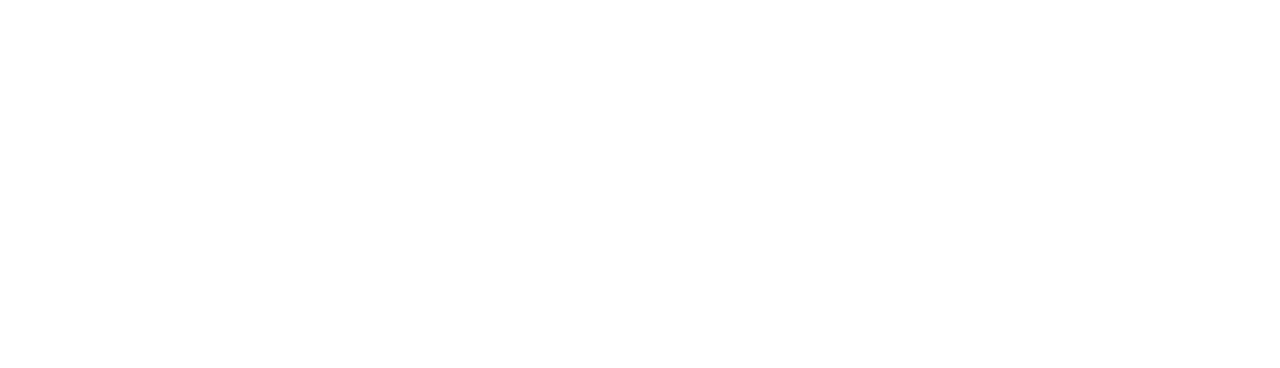
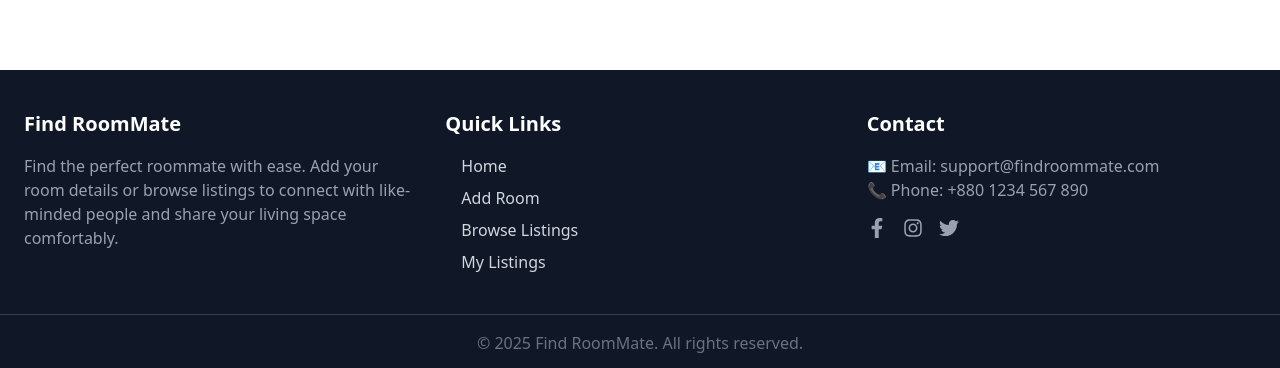
Before and after one commit to ahasanshaker/add-room-finder-client, a React (Vite) app: page / in a window 1280 px wide. Shown: the part 687-1055 px from the top of the page. Before the commit the page ends 800 px from the top, so only its background shows below. Built offline with nearby package versions, Linux system fonts and the light colour scheme; no server answers.

Commit message:
updated footer section

```diff
--- /dev/null
+++ b/src/Component/Footer.jsx
@@ -0,0 +1,68 @@
+import React from "react";
+import { Link } from "react-router";
+import { FaFacebookF, FaInstagram, FaTwitter } from "react-icons/fa";
+
+const Footer = () => {
+
+  // Scroll top helper
+  const scrollTop = () => {
+    window.scrollTo({ top: 0, behavior: "smooth" });
+  };
+
+  return (
+    <footer className="bg-gray-900 text-gray-200 w-full mt-10">
+      <div className="w-full px-6 py-10 grid grid-cols-1 md:grid-cols-3 gap-8">
+
+        {/* About Section */}
+        <div>
+          <h2 className="text-xl font-bold text-white mb-4">Find RoomMate</h2>
+          <p className="text-gray-400">
+            Find the perfect roommate with ease. Add your room details or browse listings to connect with like-minded people and share your living space comfortably.
+          </p>
+        </div>
+
+        {/* Quick Links */}
+        <div>
+          <h2 className="text-xl font-bold text-white mb-4">Quick Links</h2>
+          <ul className="space-y-2">
+            {[
+              { name: "Home", to: "/" },
+              { name: "Add Room", to: "/addRoom" },
+              { name: "Browse Listings", to: "/browseAll" },
+              { name: "My Listings", to: "/myListing" }
+            ].map(link => (
+              <li key={link.to}>
+                <Link
+                  to={link.to}
+                  onClick={scrollTop}
+                  className="px-4 py-2 rounded-md transition duration-300 text-gray-300 hover:bg-primary hover:text-white"
+                >
+                  {link.name}
+                </Link>
+              </li>
+            ))}
+          </ul>
+        </div>
+
+        {/* Contact Section */}
+        <div>
+          <h2 className="text-xl font-bold text-white mb-4">Contact</h2>
+          <p className="text-gray-400">📧 Email: support@findroommate.com</p>
+          <p className="text-gray-400">📞 Phone: +880 1234 567 890</p>
+          <div className="flex gap-4 mt-4 text-gray-400">
+            <a href="#" className="hover:text-white transition"><FaFacebookF size={20} /></a>
+            <a href="#" className="hover:text-white transition"><FaInstagram size={20} /></a>
+            <a href="#" className="hover:text-white transition"><FaTwitter size={20} /></a>
+          </div>
+        </div>
+
+      </div>
+
+      <div className="border-t border-gray-700 text-center py-4 text-gray-500">
+        &copy; {new Date().getFullYear()} Find RoomMate. All rights reserved.
+      </div>
+    </footer>
+  );
+};
+
+export default Footer;
--- a/src/Layouts/MainLayout.jsx
+++ b/src/Layouts/MainLayout.jsx
@@ -2,6 +2,7 @@
 import { Outlet, useLocation } from 'react-router';
 import Header from '../Component/Header';
 import Slider from '../Component/Slider';
+import Footer from '../Component/Footer';
 
 const MainLayout = () => {
   const location = useLocation();
@@ -18,7 +19,9 @@
 
       <div className="max-w-7xl mx-auto">
         <Outlet />
+
       </div>
+       <Footer></Footer>
     </div>
   );
 };
```
